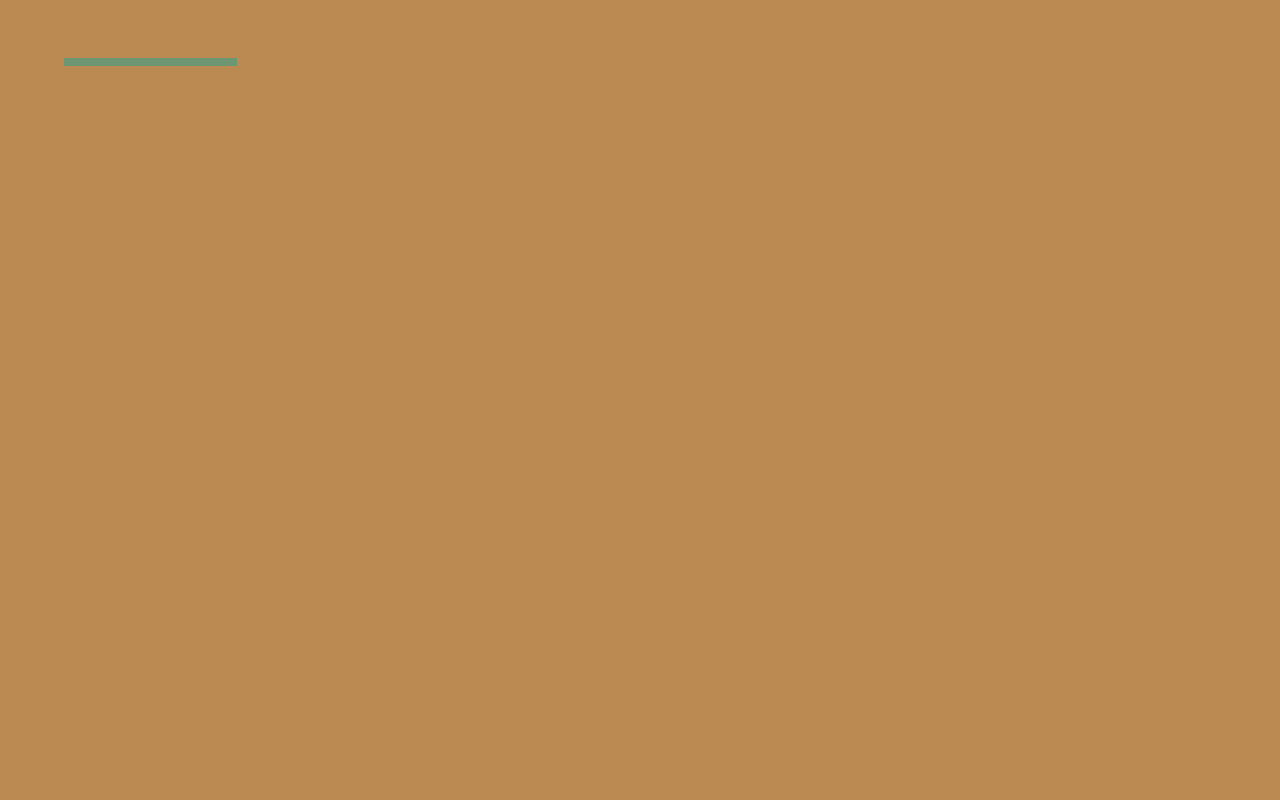
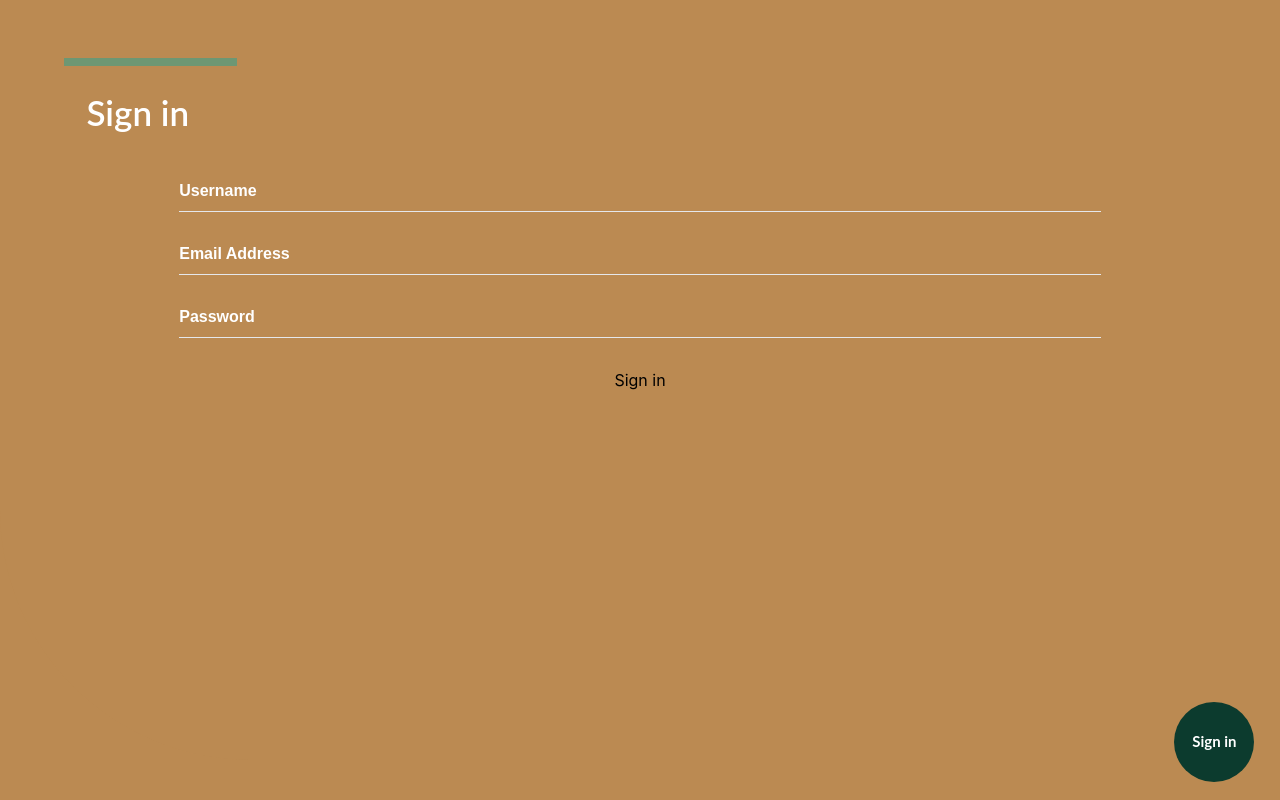
Before and after one commit to IamMishael06/Mars-Schedule, a React (Create React App) app: page / in a window 1280 px wide. Built offline with nearby package versions, Linux system fonts and the light colour scheme.

Commit message:
still working on the sign in page

```diff
--- a/src/RegisterPage/Login.js
+++ b/src/RegisterPage/Login.js
@@ -6,9 +6,21 @@ export default function Login() {
         <div className='w-[100%] h-[90%] relative bg-[#BB8A52] rounded-bl-[250px] flex flex-col justify-center relative'>
            <div className='w-[90%] mx-auto h-[95%]'>
            <hr className='border-4 border-[#6D9773] w-[15%]' />
-           <form action=""></form>
-           <div>
+           {/* ======== FORM AREA ===== */}
+           <form action="" className=' mx-auto h-[80%] mt-5' >
+            <h1 className='mt-5 font-lato font-[600] text-white flex items-center ml-[1.4rem]'>Sign in</h1>
+            {/* ====== INPUTS ====== */}
+            <div className='mt-10 gap-[30px] w-[100%] flex flex-col items-center'>
+                <input type="text"  className='outline-none bg-transparent border-b-[1.5px] first-letter:uppercase w-[80%] text-[#0C3B2E] font-[600] font-quick pb-2 placeholder:text-white' placeholder='Username'/>
+                <input type="email"  className='outline-none bg-transparent border-b-[1.5px] w-[80%] text-[#0C3B2E] font-[600] font-quick pb-2 placeholder:text-white' placeholder='Email Address'/>
+                <input type="password"  className='outline-none bg-transparent border-b-[1.5px] w-[80%] text-[#0C3B2E] font-[600] font-quick pb-2 placeholder:text-white' placeholder='Password'/>
+                <input type="button" value="Sign in" className='' />
 
+
+            </div>
+           </form>
+           <div className='w-[80px] h-[80px] bg-[#0C3B2E] rounded-full absolute bottom-[-3%] right-[2%] flex justify-center items-center'>
+            <p className='font-lato text-white font-[700]'>Sign in</p>
            </div>
            </div>
         </div>
--- a/src/assest/css/output.css
+++ b/src/assest/css/output.css
@@ -105,6 +105,12 @@ h6 {
   font-size: inherit;
   font-weight: inherit;
 }
+h1{
+  font-size: 35px;
+}
+p{
+  font-size: 15px;
+}
 
 /*
 Reset links to optimize for opt-in styling instead of opt-out.
@@ -114,7 +120,9 @@ a {
   color: inherit;
   text-decoration: inherit;
 }
-
+input::first-letter{
+  text-transform: capitalize;
+}
 /*
 Add the correct font weight in Edge and Safari.
 */
```
Also changed, not shown: src/assest/image/info.txt.
